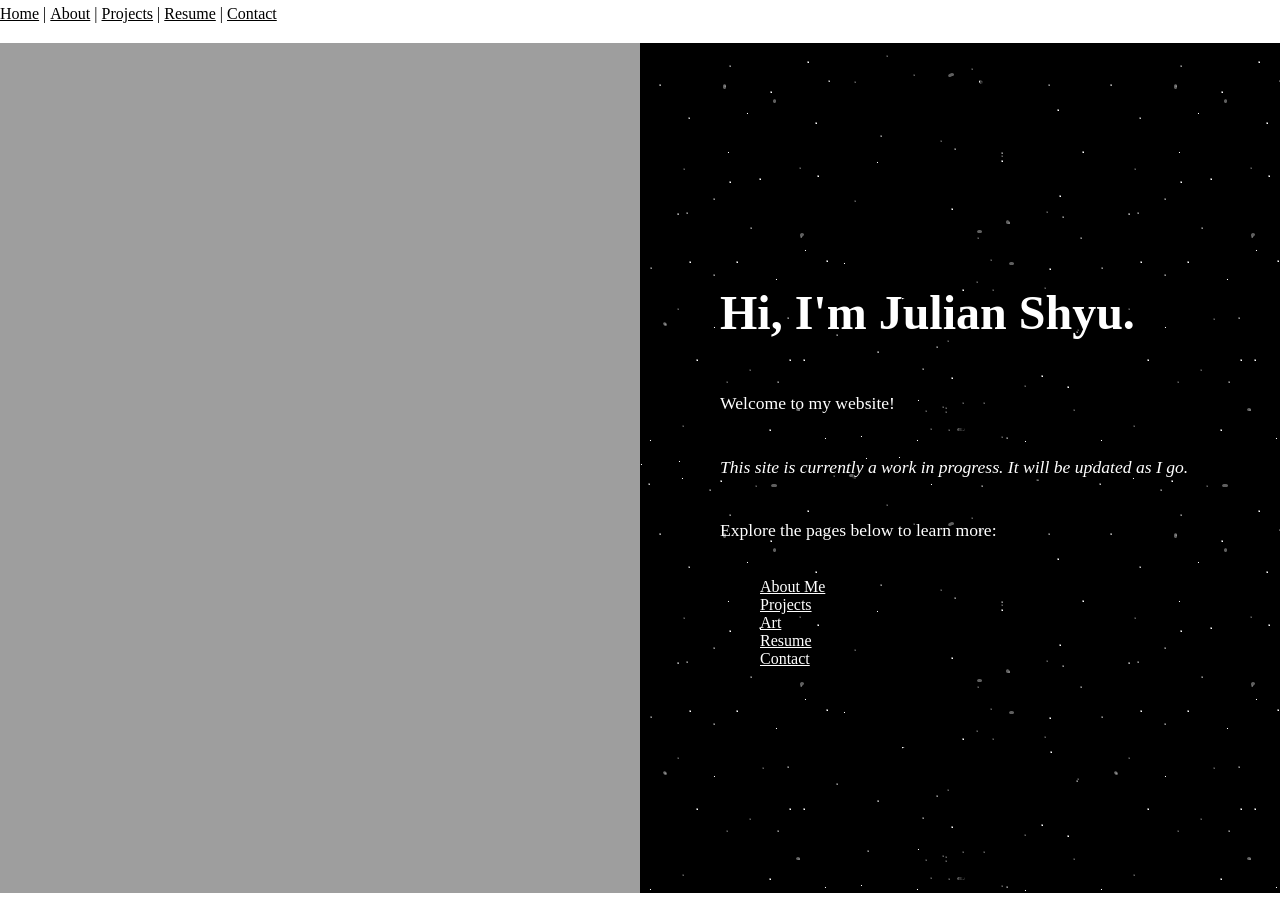
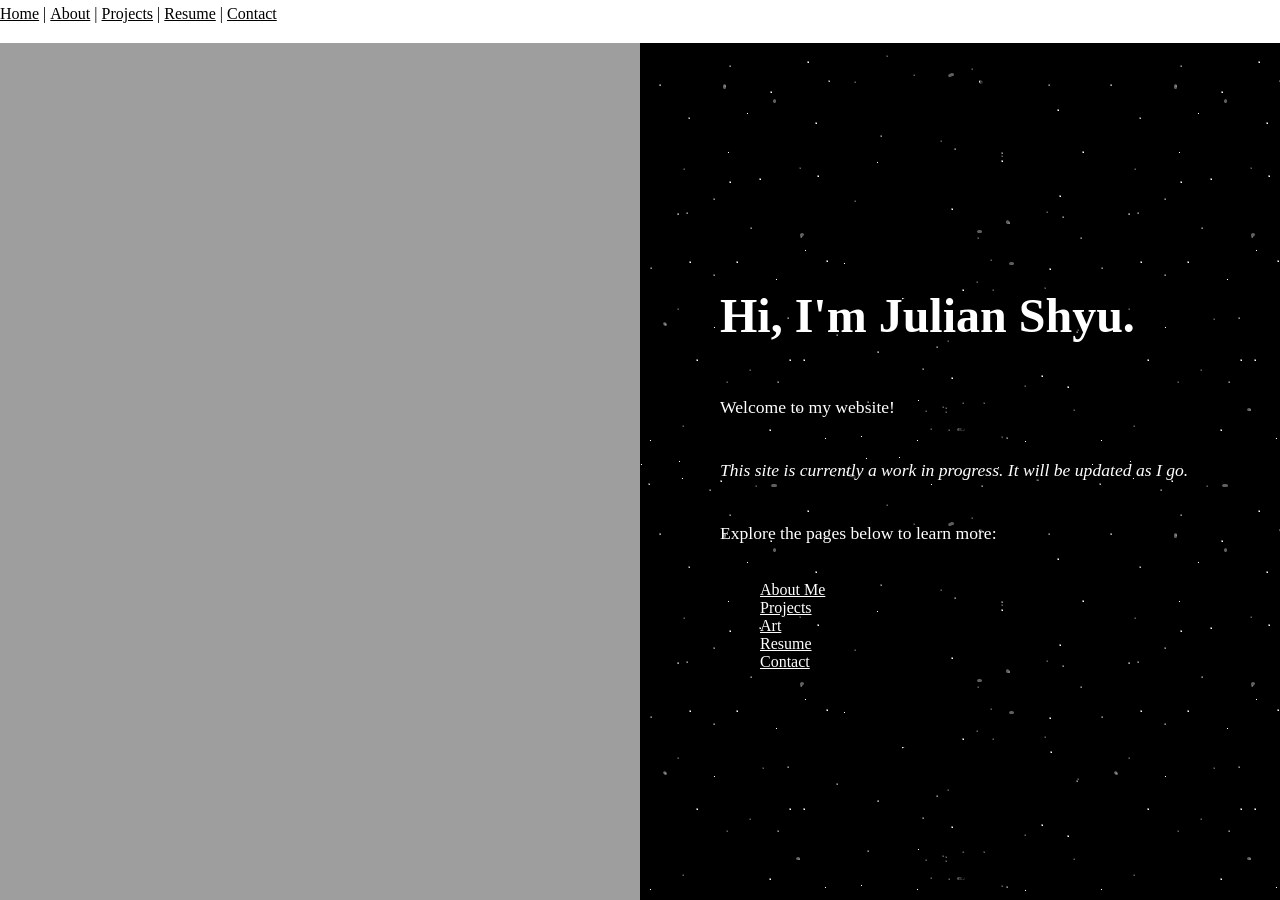
Before and after one commit to Julianzen/julians.github.io, a Jekyll site: the page built from index.md, in a window 1280 px wide. Built offline with Jekyll 4.4.1, drawn with Linux system fonts in a browser that asks for light colours.

Commit message:
Update style.css

```diff
--- a/assets/style.css
+++ b/assets/style.css
@@ -1,76 +1,95 @@
-/* Home page split layout */
+/* Reset Page */
+
 html,
 body {
   margin: 0;
   padding: 0;
+  min-height: 100vh;
 }
+
+
+/* Make the page a vertical layout */
+body {
+  display: flex;
+  flex-direction: column;
+}
+
+
+/* Navigation */
+
+nav {
+  margin-top: 5px;
+  margin-bottom: 20px;
+  flex-shrink: 0;
+}
+
+nav a {
+  color: black;
+  font-size: 1rem;
+}
+
+nav a:hover {
+  color: #555;
+}
+
+
+/* main */
 
 main {
   margin: 0;
   padding: 0;
+
+  /* Fill all remaining screen space */
+  flex: 1;
+
+  display: flex;
 }
 
-nav {
-  margin-top: 5px;
-  margin-bottom: 20px;
-}
-nav a{
-  color: black;
-  font-size: 1rem;
-}
-nav a:hover{
-  color: #555;
 
-}
 .home-split {
   display: flex;
   width: 100%;
-  min-height: calc(100vh - 50px);
-  background-color: black
 
+  /* Fill all remaining space */
+  flex: 1;
+
+  background-color: black;
 }
 
-/* Left side - image */
 
 .home-left {
   width: 50%;
-  min-height: calc(100vh - 50px);
 
   background-image: url("https://julianzen.github.io/julians.github.io/assets/images/IMG_6391.jpg");
+
   background-size: cover;
   background-position: center;
   background-repeat: no-repeat;
 }
 
 
-/* Right side - white */
-
 .home-right {
   width: 50%;
-  min-height: calc(100vh - 50px);
 
   display: flex;
   flex-direction: column;
   justify-content: center;
+
   padding: 80px;
   box-sizing: border-box;
 
   background-image: url("https://julianzen.github.io/julians.github.io/assets/images/spaces.png");
+
   background-repeat: repeat;
   background-size: auto;
   background-attachment: fixed;
-
-
 }
 
-
-/* Text on right side */
 
 .home-right h1 {
   color: white;
   font-size: 3rem;
 }
-
 
 .home-right p {
   color: white;
@@ -78,8 +97,6 @@ nav a:hover{
   line-height: 1.6;
 }
 
-
-/* Links on right side */
 
 .home-right a {
   color: white;
@@ -89,8 +106,6 @@ nav a:hover{
   color: #555;
 }
 
-
-/* Mobile */
 
 @media (max-width: 768px) {
 
```
